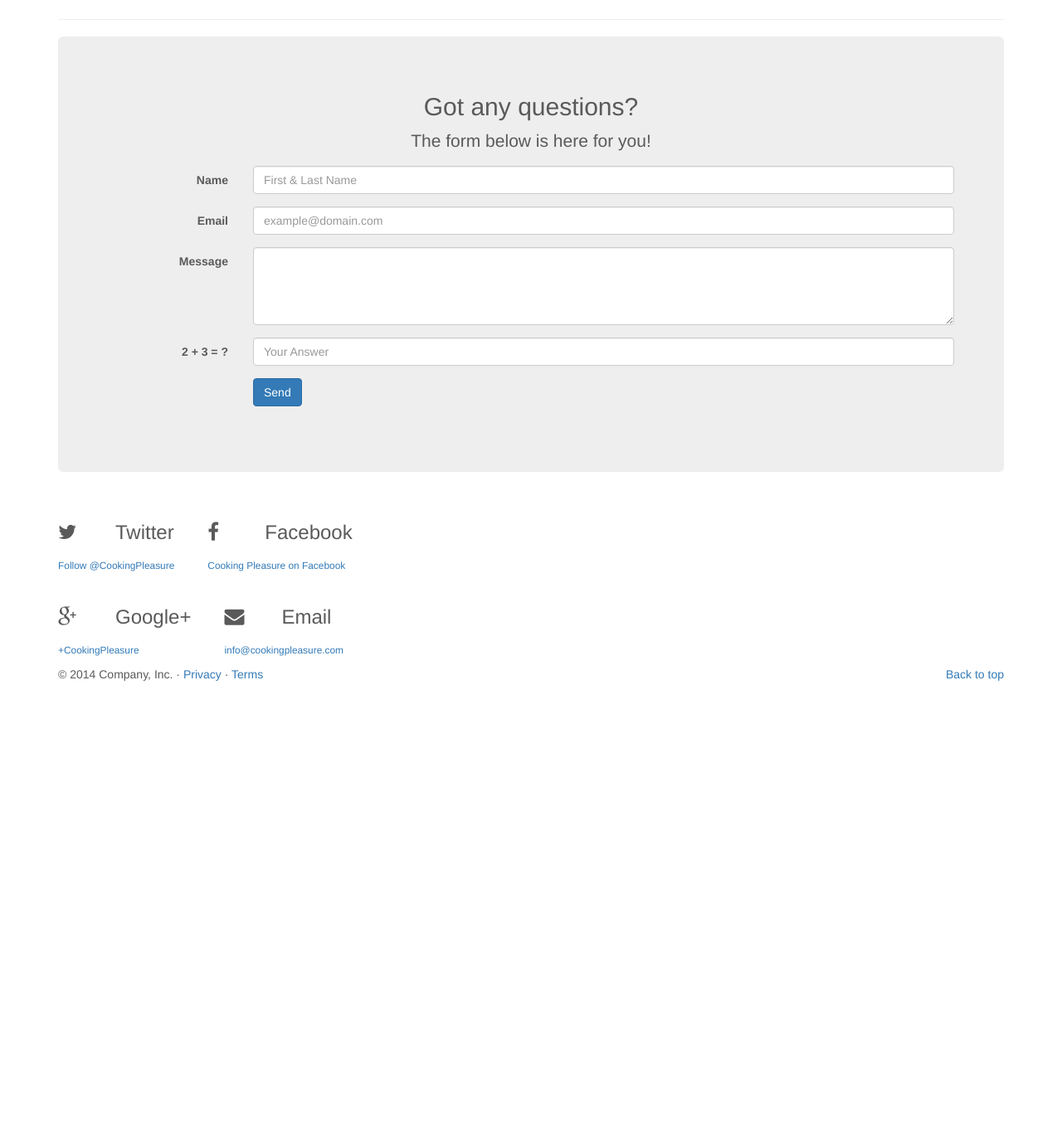
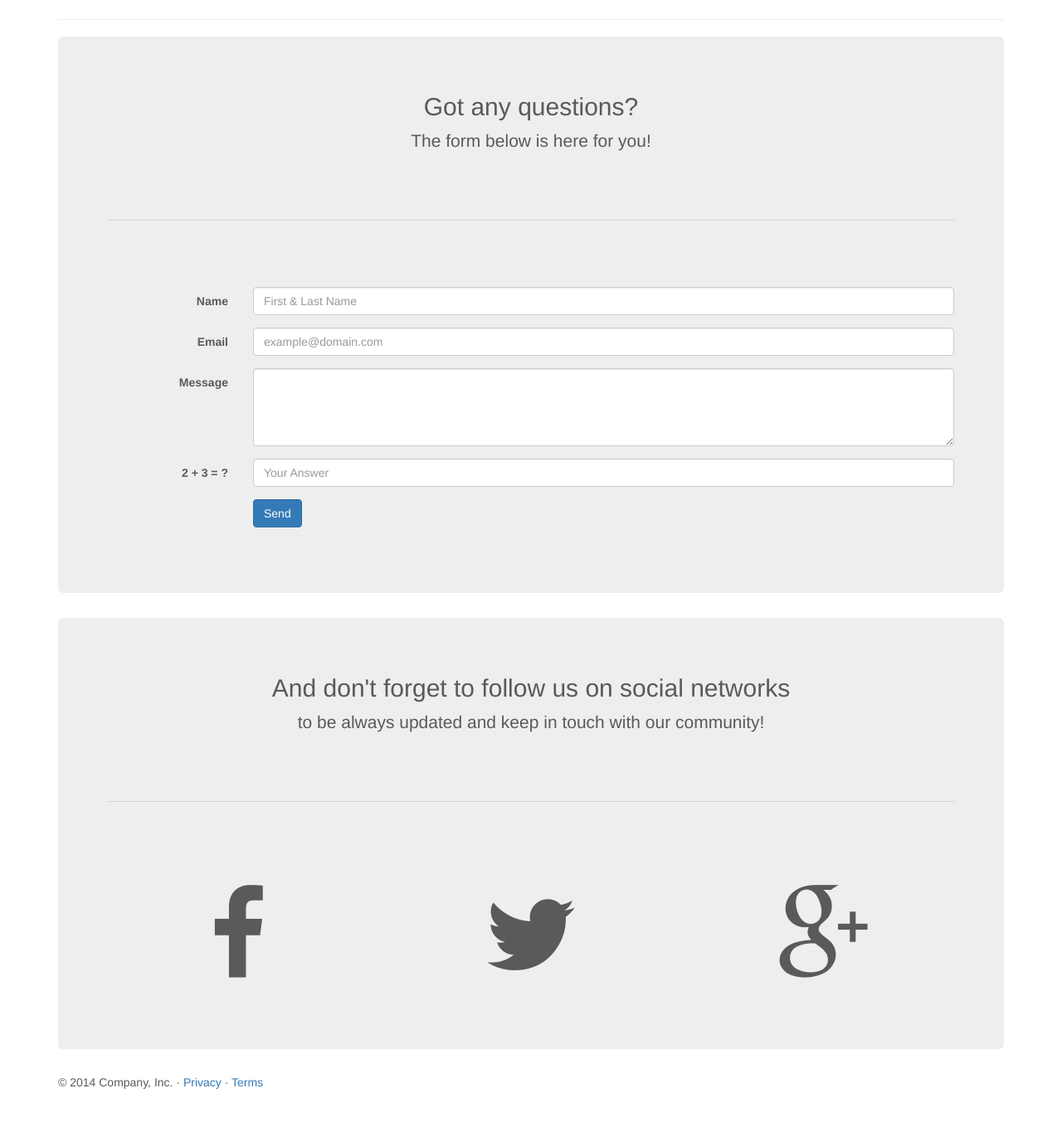
Before and after one commit to stackOverflower92/CookingPleasure-Web, a Django app: template FirstApp/templates/FirstApp/Bootstrap/index.html in a window 1280 px wide. Shown: the part 1518-2883 px from the top of the page at 83% size. Before the commit the page ends 2339 px from the top, so only its background shows below. Run offline with Django 3.2, Linux system fonts and the light colour scheme; the template is opened without the code that fills it, so the values that code supplies are empty; some libraries are stand-ins or nearby versions.

Commit message:
Aggiunti link ai social (ancora non sono link, solo icone) e aggiustato un particolare di layout

```diff
--- a/FirstApp/templates/FirstApp/Bootstrap/index.html
+++ b/FirstApp/templates/FirstApp/Bootstrap/index.html
@@ -32,7 +32,7 @@
     <link href="css/bootstrap.min.css" rel="stylesheet">
     <!-- Custom styles for this template -->
     <link href="css/carousel.css" rel="stylesheet">
-    <link rel="stylesheet" href="assets/css/font-awesome.min.css" />
+    <link rel="stylesheet" href="https://maxcdn.bootstrapcdn.com/font-awesome/4.4.0/css/font-awesome.min.css" />
 
     {% load staticfiles %}
         <link rel="stylesheet" href="{% static "Bootstrap/css/bootstrap.min.css" %}" />
@@ -142,6 +142,7 @@
             <p style="text-align: center;">
                 The form below is here for you!
             </p>
+            <hr class="featurette-divider">
             <form class="form-horizontal" role="form" method="post" action="index.php">
     <div class="form-group">
         <label for="name" class="col-sm-2 control-label">Name</label>
@@ -179,48 +180,25 @@
     </div>
 </form>
         </div>
+        <div class="jumbotron">
+            <h2 style="text-align: center;">And don't forget to follow us on social networks</h2>
+            <p style="text-align: center;">to be always updated and keep in touch with our community!</p>
+            <hr class="featurette-divider">
+            <div class="row">
+                <div class="col-lg-4 col-md-4 col-sm-4 col-xs-4">
+                    <h2 style="font-size: 120px;" class="fa fa-facebook"></h2>
+                </div>
+                <div class="col-lg-4 col-md-4 col-sm-4 col-xs-4">
+                     <h2 style="font-size: 120px;" class="fa fa-twitter"></h2>
+                </div>
+                <div class="col-lg-4 col-md-4 col-sm-4 col-xs-4">
+                     <h2 style="font-size: 120px;" class="fa fa-google-plus"></h2>
+                </div>
+            </div>
+        </div>
 
       <!-- FOOTER -->
-      <footer>
-          <section class="feature-list small">
-                <div class="row">
-                    <div>
-                        <section>
-                            <h3 class="icon fa-twitter">Twitter</h3>
-                            <p>
-                                <a href="#">Follow @CookingPleasure</a>
-                            </p>
-                        </section>
-                    </div>
-                    <div>
-                        <section>
-                            <h3 class="icon fa-facebook">Facebook</h3>
-                            <p>
-                                <a href="#">Cooking Pleasure on Facebook</a>
-                            </p>
-                        </section>
-                    </div>
-                </div>
-                <div class="row">
-                    <div>
-                        <section>
-                            <h3 class="icon fa-google-plus">Google+</h3>
-                            <p>
-                                <a href="#">+CookingPleasure</a>
-                            </p>
-                        </section>
-                    </div>
-                    <div>
-                        <section>
-                            <h3 class="icon fa-envelope">Email</h3>
-                            <p>
-                                <a href="mailto:info@cookingpleasure.com">info@cookingpleasure.com</a>
-                            </p>
-                        </section>
-                    </div>
-                </div>
-									</section>
-          <p class="pull-right"><a href="#">Back to top</a></p>
+      </footer>
         <p>&copy; 2014 Company, Inc. &middot; <a href="#">Privacy</a> &middot; <a href="#">Terms</a></p>
       </footer>
     </div><!-- /.container -->
```
